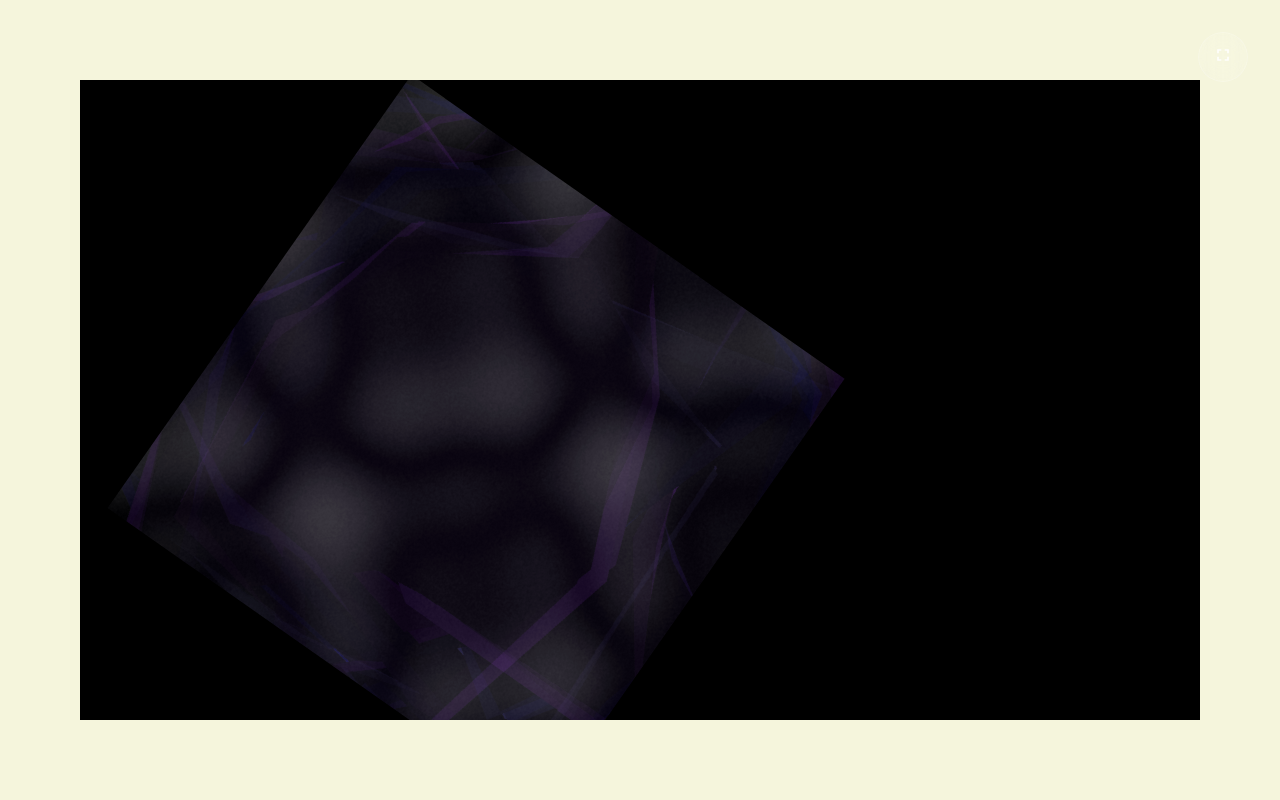
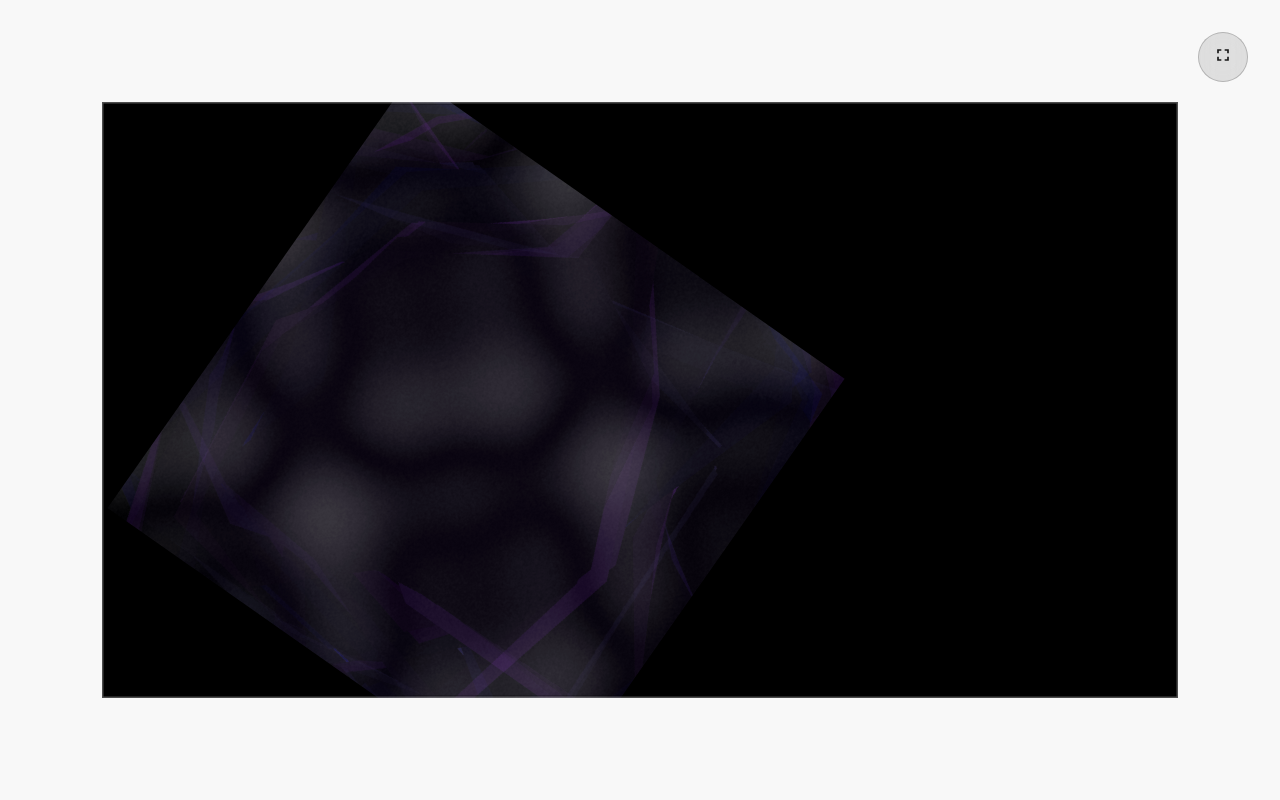
Before and after one commit to bowerhaus/ManyPaintings, a Flask app: page / in a window 1280 px wide. Run offline with Flask 3, Linux system fonts and the light colour scheme.

Commit message:
Update project status and enhance UI polish with optimized control panel and background toggle fixes

```diff
--- a/static/css/style.css
+++ b/static/css/style.css
@@ -77,14 +77,71 @@ body.white-background #canvas-container {
     left: 0 !important;
     width: 100% !important;
     height: 100% !important;
-    border: 80px solid #F5F5DC;
+    border-style: solid !important;
+    border-color: #F8F8F8 !important;
+    border-width: 0px !important; /* Start at 0px, will be animated to correct size by JavaScript */
     box-sizing: border-box !important;
     background: transparent !important;
+    background-image:
+        /* Paper fiber texture */
+        radial-gradient(circle at 20% 50%, rgba(120, 119, 108, 0.15) 1px, transparent 1px),
+        radial-gradient(circle at 80% 50%, rgba(120, 119, 108, 0.12) 1px, transparent 1px),
+        radial-gradient(circle at 40% 20%, rgba(120, 119, 108, 0.14) 1px, transparent 1px),
+        radial-gradient(circle at 40% 80%, rgba(120, 119, 108, 0.13) 1px, transparent 1px),
+        radial-gradient(circle at 60% 30%, rgba(120, 119, 108, 0.11) 1px, transparent 1px),
+        radial-gradient(circle at 60% 70%, rgba(120, 119, 108, 0.12) 1px, transparent 1px),
+        /* Additional fiber spots */
+        radial-gradient(circle at 30% 40%, rgba(140, 120, 100, 0.08) 0.5px, transparent 0.5px),
+        radial-gradient(circle at 70% 60%, rgba(140, 120, 100, 0.09) 0.5px, transparent 0.5px),
+        radial-gradient(circle at 15% 75%, rgba(140, 120, 100, 0.07) 0.5px, transparent 0.5px),
+        radial-gradient(circle at 85% 25%, rgba(140, 120, 100, 0.08) 0.5px, transparent 0.5px),
+        /* Paper grain lines */
+        linear-gradient(90deg, rgba(0,0,0,0.06) 50%, transparent 50%),
+        linear-gradient(rgba(0,0,0,0.05) 50%, transparent 50%),
+        linear-gradient(45deg, rgba(0,0,0,0.04) 50%, transparent 50%),
+        linear-gradient(-45deg, rgba(0,0,0,0.04) 50%, transparent 50%),
+        /* Subtle color variations */
+        radial-gradient(ellipse at 25% 25%, rgba(250, 248, 240, 0.3) 30%, transparent 70%),
+        radial-gradient(ellipse at 75% 75%, rgba(248, 250, 245, 0.25) 25%, transparent 75%);
+    background-size:
+        8px 8px,
+        12px 12px,
+        10px 10px,
+        14px 14px,
+        7px 7px,
+        9px 9px,
+        4px 4px,
+        5px 5px,
+        6px 6px,
+        11px 11px,
+        1px 1px,
+        1px 1px,
+        2px 2px,
+        2px 2px,
+        80px 80px,
+        60px 60px;
+    background-position:
+        0 0,
+        3px 3px,
+        6px 6px,
+        1px 1px,
+        4px 4px,
+        7px 7px,
+        2px 2px,
+        8px 8px,
+        5px 5px,
+        9px 9px,
+        0 0,
+        0.5px 0.5px,
+        1px 1px,
+        1.5px 1.5px,
+        0 0,
+        20px 20px;
     box-shadow:
-        inset 0 0 0 2px rgba(255, 255, 255, 0.3),
-        inset 0 0 0 4px rgba(0, 0, 0, 0.2),
-        0 0 20px 5px rgba(0, 0, 0, 0.3);
-    transition: border-width 0.3s ease, border-color 0.3s ease;
+        inset 0 0 0 2px rgba(255, 255, 255, 0.4),
+        inset 0 0 0 4px rgba(0, 0, 0, 0.1),
+        0 0 20px 5px rgba(0, 0, 0, 0.2);
+    transition: border-width 0.8s ease-out, border-color 0.3s ease;
     opacity: 1 !important;
     visibility: visible !important;
     display: block !important;
@@ -257,7 +343,7 @@ body.white-background .control-btn:hover {
     bottom: 0;
     left: 0;
     right: 0;
-    height: 25vh;
+    height: 18.75vh; /* 25% less than 25vh */
     z-index: 200;
     pointer-events: auto;
 }
@@ -313,47 +396,26 @@ body.white-background .bottom-overlay-panel {
     justify-content: center;
     width: 50px;
     height: 50px;
-    background: rgba(255, 255, 255, 0.1);
-    border: 1px solid rgba(255, 255, 255, 0.2);
+    background: rgba(0, 0, 0, 0.1);
+    border: 1px solid rgba(0, 0, 0, 0.2);
     border-radius: 50%;
     cursor: pointer;
     transition: all 0.3s ease;
-    color: rgba(255, 255, 255, 0.9);
-}
-
-body.white-background .control-btn {
-    background: rgba(0, 0, 0, 0.1);
-    border-color: rgba(0, 0, 0, 0.2);
     color: rgba(0, 0, 0, 0.9);
 }
 
 .control-btn:hover {
-    background: rgba(255, 255, 255, 0.2);
+    background: rgba(0, 0, 0, 0.2);
     transform: translateY(-2px);
-    box-shadow: 0 5px 15px rgba(0, 0, 0, 0.3);
-}
-
-body.white-background .control-btn:hover {
-    background: rgba(0, 0, 0, 0.2);
     box-shadow: 0 5px 15px rgba(0, 0, 0, 0.1);
 }
 
 .control-btn.primary {
-    background: rgba(255, 255, 255, 0.9);
-    color: rgba(0, 0, 0, 0.9);
-}
-
-body.white-background .control-btn.primary {
     background: rgba(0, 0, 0, 0.9);
     color: rgba(255, 255, 255, 0.9);
 }
 
 .control-btn.primary:hover {
-    background: rgba(255, 255, 255, 1);
-    box-shadow: 0 5px 20px rgba(255, 255, 255, 0.3);
-}
-
-body.white-background .control-btn.primary:hover {
     background: rgba(0, 0, 0, 1);
     box-shadow: 0 5px 20px rgba(0, 0, 0, 0.3);
 }
--- a/static/js/main.js
+++ b/static/js/main.js
@@ -743,8 +743,15 @@ window.App = (function () {
 
       this.audioElement.addEventListener('canplaythrough', () => {
         console.log('AudioManager: Audio loaded and ready to play');
-        if (config.audio.autoplay !== false) {
+        console.log('AudioManager: Autoplay setting:', config.audio.autoplay);
+        if (config.audio.autoplay === true) {
           this.tryAutoplay();
+        } else {
+          console.log('AudioManager: Autoplay disabled, audio will remain paused');
+          // Update UI to show correct initial state
+          if (window.App && window.App.UI) {
+            window.App.UI.updateAudioButton();
+          }
         }
       });
 
@@ -898,8 +905,9 @@ window.App = (function () {
       if (savedBackground === 'white') {
         this.isWhiteBackground = true;
         document.body.classList.add('white-background');
-        this.updateBackgroundToggle();
-      }
+      }
+      // Always update the background toggle button state
+      this.updateBackgroundToggle();
 
       this.setupEventListeners();
       this.setupOnscreenControls();
@@ -959,6 +967,11 @@ window.App = (function () {
           window.App.MatteBorderManager.handleResize();
         }
       });
+
+      // Click outside to close onscreen controls (non-kiosk mode)
+      if (!kioskMode) {
+        document.addEventListener('click', this.handleClickOutside.bind(this));
+      }
 
     },
 
@@ -1039,8 +1052,7 @@ window.App = (function () {
 
       // Hide after 3 seconds of no mouse movement
       this.mouseTimer = setTimeout(() => {
-        console.log('UI: Hiding onscreen controls');
-        this.onscreenControls.classList.remove('visible');
+        this.hideOnscreenControls();
       }, 3000);
     },
 
@@ -1116,6 +1128,36 @@ window.App = (function () {
       }
     },
 
+    handleClickOutside(event) {
+      if (!this.onscreenControls || kioskMode) return;
+
+      // Check if the panel is currently visible
+      if (!this.onscreenControls.classList.contains('visible')) return;
+
+      // Check if the click was inside the control panel or trigger area
+      const clickedInsidePanel = this.onscreenControls.contains(event.target);
+      const clickedInsideTrigger = this.controlsTriggerArea && this.controlsTriggerArea.contains(event.target);
+
+      // If clicked outside both the panel and trigger area, hide the controls
+      if (!clickedInsidePanel && !clickedInsideTrigger) {
+        console.log('UI: Click outside detected, hiding onscreen controls');
+        this.hideOnscreenControls();
+      }
+    },
+
+    hideOnscreenControls() {
+      if (!this.onscreenControls || kioskMode) return;
+
+      console.log('UI: Hiding onscreen controls');
+      this.onscreenControls.classList.remove('visible');
+
+      // Clear any existing timer
+      if (this.mouseTimer) {
+        clearTimeout(this.mouseTimer);
+        this.mouseTimer = null;
+      }
+    },
+
     togglePlayPause() {
       if (AnimationEngine.isPlaying) {
         AnimationEngine.stop();
@@ -1282,19 +1324,10 @@ window.App = (function () {
         border: getComputedStyle(this.borderElement).border
       });
 
-      // Force border to be visible immediately as a test
-      this.borderElement.style.border = '80px solid #F5F5DC';
+      // Initialize border element with basic styles
       this.borderElement.style.display = 'block';
       this.borderElement.style.opacity = '1';
       this.borderElement.style.visibility = 'visible';
-      this.borderElement.style.position = 'absolute';
-      this.borderElement.style.top = '0';
-      this.borderElement.style.left = '0';
-      this.borderElement.style.width = '100%';
-      this.borderElement.style.height = '100%';
-      this.borderElement.style.boxSizing = 'border-box';
-      this.borderElement.style.zIndex = '50';
-      this.borderElement.style.pointerEvents = 'none';
 
       console.log('MatteBorderManager: Forced border styles applied');
 
@@ -1365,8 +1398,8 @@ window.App = (function () {
       console.log('MatteBorderManager: Using default configuration');
       this.config = {
         enabled: true,
-        width_percent: 2,
-        color: '#F5F5DC',
+        width_percent: 10,
+        color: '#F8F8F8',
         style: 'classic',
         shadow: {
           enabled: true,
@@ -1407,16 +1440,18 @@ window.App = (function () {
       // Apply style class
       this.borderElement.className = `matte-border ${this.config.style || 'classic'}`;
 
-      // Calculate border width based on viewport
-      const viewportMin = Math.min(window.innerWidth, window.innerHeight);
-      const widthPercent = this.config.width_percent || 15;
-      const calculatedWidth = Math.round((widthPercent / 100) * viewportMin);
-      const borderWidth = Math.max(5, calculatedWidth); // Minimum 5px to allow for very thin borders
+      // Calculate border width based on viewport with consistent sizing
+      const viewportWidth = window.innerWidth;
+      const viewportHeight = window.innerHeight;
+      const widthPercent = this.config.width_percent || 10;
+
+      // Use a consistent calculation based on viewport width for horizontal stability
+      const calculatedWidth = Math.round((widthPercent / 100) * viewportWidth * 0.8); // 0.8 factor for more reasonable sizing
+      const borderWidth = Math.max(30, Math.min(150, calculatedWidth)); // Clamp between 30px and 150px
 
       console.log('MatteBorderManager: Width calculation:', {
-        viewportWidth: window.innerWidth,
-        viewportHeight: window.innerHeight,
-        viewportMin: viewportMin,
+        viewportWidth: viewportWidth,
+        viewportHeight: viewportHeight,
         widthPercent: widthPercent,
         calculatedWidth: calculatedWidth,
         finalBorderWidth: borderWidth
@@ -1439,12 +1474,16 @@ window.App = (function () {
       }
 
       // Apply styles with fallback
-      const borderColor = this.config.color || '#F5F5DC';
-
-      // Force border width with !important via setProperty
-      this.borderElement.style.setProperty('border-width', `${borderWidth}px`, 'important');
+      const borderColor = this.config.color || '#F8F8F8';
+
+      // Apply border color and style immediately
       this.borderElement.style.setProperty('border-color', borderColor, 'important');
       this.borderElement.style.setProperty('border-style', 'solid', 'important');
+
+      // Apply border width with a small delay to trigger smooth animation from 0px
+      requestAnimationFrame(() => {
+        this.borderElement.style.setProperty('border-width', `${borderWidth}px`, 'important');
+      });
 
       if (boxShadow.length > 0) {
         this.borderElement.style.setProperty('box-shadow', boxShadow.join(', '), 'important');
```
Also changed, not shown: other parts of static/css/style.css (+42 -44 lines), STATUS.md (+16 -1 lines), config.json (+5 -5 lines).
